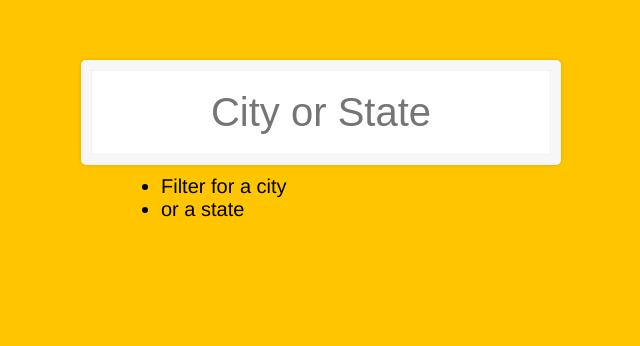
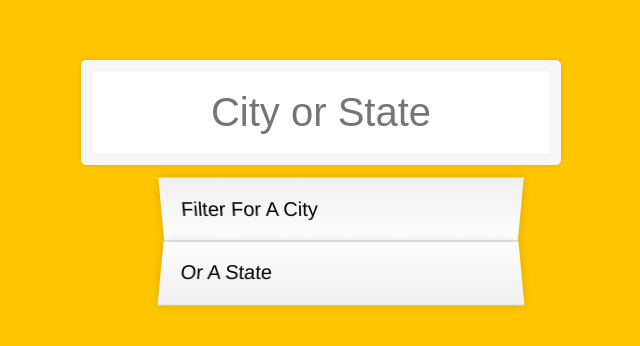
Before and after one commit to a5lam/Type-ahead, a plain HTML site: page index.html in a window 1280 px wide. Shown: the whole page, without its empty margins (319-959 px from the left). Drawn offline with Linux system fonts and the light colour scheme.

Commit message:
Add style to suggestions

```diff
--- a/style.css
+++ b/style.css
@@ -34,3 +34,40 @@ input.search{
     font-size: 40px;
     box-shadow: 0 0 5px  rgba(0, 0, 0, 0.12), inset 0 0 2px rgba(0, 0, 0, 0.19);
 }
+
+.suggestion{
+    margin: 0;
+    padding: 0;
+    position: relative;
+}
+
+.suggestions li {
+    background: white;
+    list-style: none;
+    border-bottom: 1px solid #D8D8D8;
+    box-shadow: 0 0 10px rgba(0, 0, 0, 0.14);
+    margin: 0;
+    padding: 20px;
+    transition: background 0.2s;
+    display: flex;
+    justify-content: space-between;
+    text-transform: capitalize;
+  }
+
+  .suggestions li:nth-child(even) {
+    transform: perspective(100px) rotateX(3deg) translateY(2px) scale(1.001);
+    background: linear-gradient(to bottom,  #ffffff 0%,#EFEFEF 100%);
+  }
+
+  .suggestions li:nth-child(odd) {
+    transform: perspective(100px) rotateX(-3deg) translateY(3px);
+    background: linear-gradient(to top,  #ffffff 0%,#EFEFEF 100%);
+  }
+
+  span.population {
+    font-size: 15px;
+  }
+
+  .hl {
+    background: #ffc600;
+  }
```
